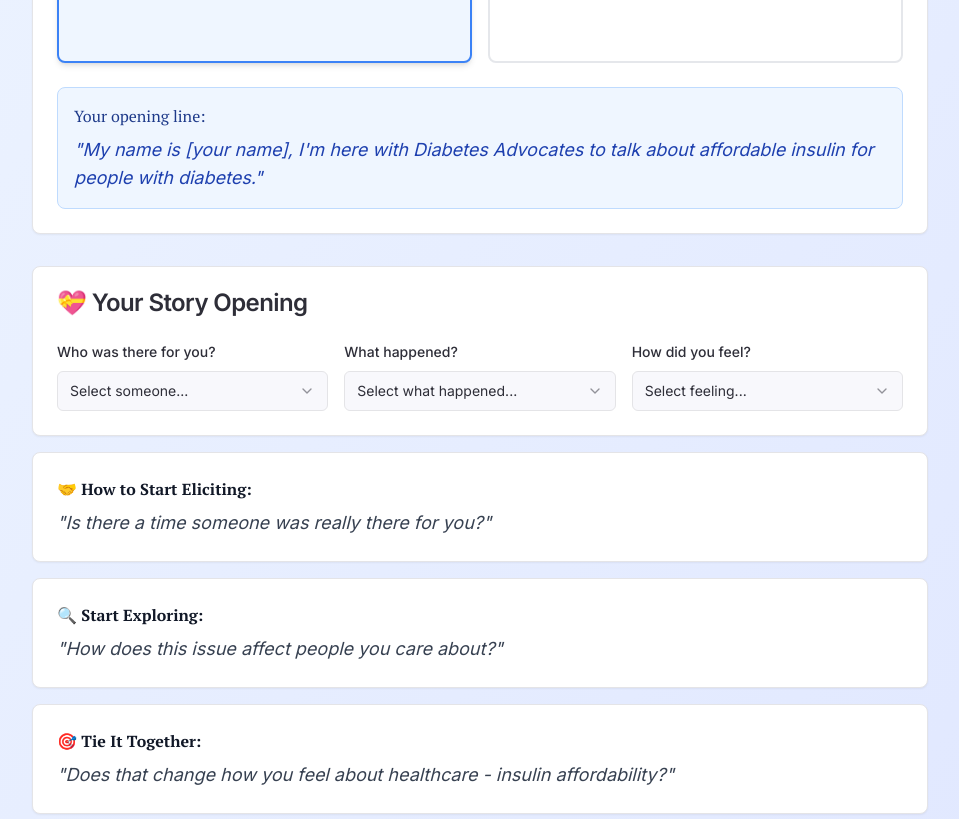
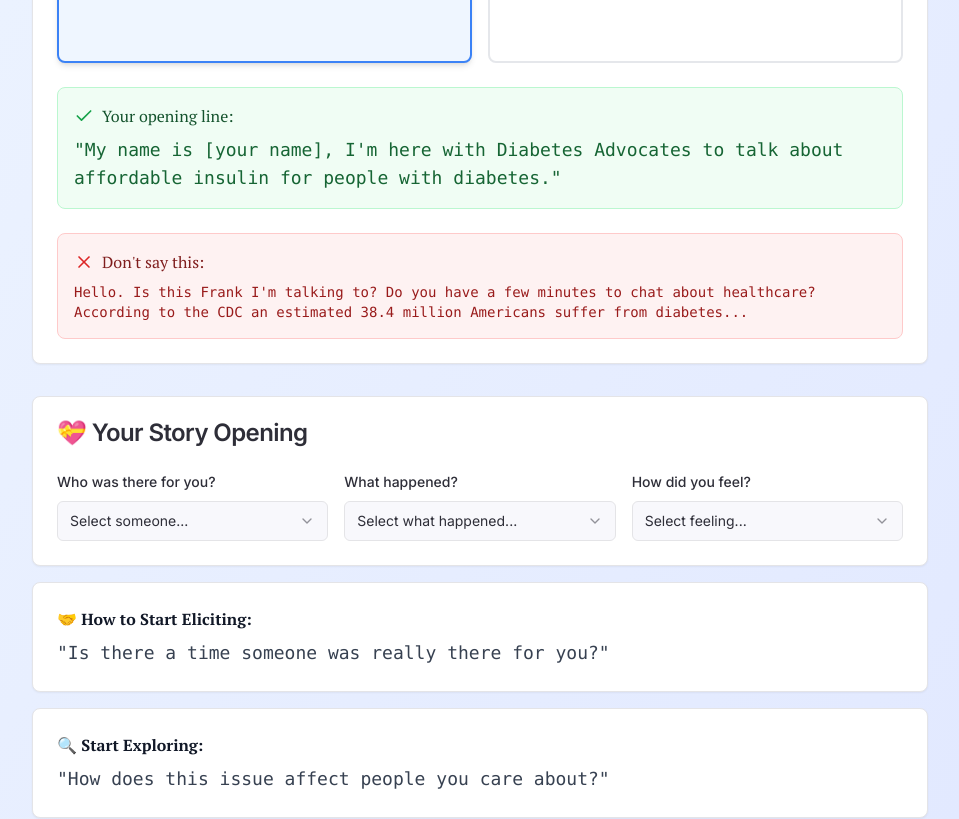
Before and after one commit to djechlin/empathy-wins-dialogue, a React (Vite) app: page /preparation in a window 1280 px wide. Shown: the part 740-1559 px from the top of the page, without its empty margins (160-1119 px from the left). Built offline with nearby package versions, Linux system fonts and the light colour scheme; a web font is replaced by a local one.

Commit message:
Refine opening lines and add "Don't say this" box
Modified the opening lines to include a green checkmark or smiley, a red "Don't say this" box, and formatted the speech text in monospace.

```diff
--- a/src/pages/Preparation.tsx
+++ b/src/pages/Preparation.tsx
@@ -4,7 +4,7 @@ import { Card, CardContent, CardHeader, CardTitle } from '@/ui/card';
 import { Label } from '@/ui/label';
 import { RadioGroup, RadioGroupItem } from '@/ui/radio-group';
 import { Select, SelectContent, SelectItem, SelectTrigger, SelectValue } from '@/ui/select';
-import { ArrowRight, Heart, RotateCcw, Users } from 'lucide-react';
+import { ArrowRight, Heart, RotateCcw, Users, Check, X } from 'lucide-react';
 import { useState } from 'react';
 import { useNavigate, useSearchParams } from 'react-router-dom';
 
@@ -23,11 +23,13 @@ const Preparation = () => {
       title: 'Healthcare - Insulin Affordability',
       plainLanguage: 'affordable insulin for people with diabetes',
       organization: 'Diabetes Advocates',
+      dontSayText: 'Hello. Is this Frank I\'m talking to? Do you have a few minutes to chat about healthcare? According to the CDC an estimated 38.4 million Americans suffer from diabetes...',
     },
     climate: {
       title: 'Climate - Wildfire Management',
       plainLanguage: 'protecting our communities from wildfires',
       organization: 'Safe Climate Advocates',
+      dontSayText: 'Hello. Is this Frank I\'m talking to? Do you have a few minutes to chat about the devastating impacts of climate change? In 2024, global carbon dioxide emission reached 41.6 billion tons...',
     },
   };
 
@@ -165,10 +167,24 @@ const Preparation = () => {
             </div>
 
             {/* Script Preview */}
-            <div className="mt-6 p-4 bg-blue-50 border border-blue-200 rounded-lg">
-              <h4 className="font-medium text-blue-900 mb-2">Your opening line:</h4>
-              <p className="text-blue-800 italic text-lg">
+            <div className="mt-6 p-4 bg-green-50 border border-green-200 rounded-lg">
+              <div className="flex items-center mb-2">
+                <Check className="w-5 h-5 text-green-600 mr-2" />
+                <h4 className="font-medium text-green-900">Your opening line:</h4>
+              </div>
+              <p className="text-green-800 text-lg font-mono">
                 "My name is [your name], I'm here with {currentIssue.organization} to talk about {currentIssue.plainLanguage}."
+              </p>
+            </div>
+
+            {/* Don't Say This */}
+            <div className="mt-4 p-4 bg-red-50 border border-red-200 rounded-lg">
+              <div className="flex items-center mb-2">
+                <X className="w-5 h-5 text-red-600 mr-2" />
+                <h4 className="font-medium text-red-900">Don't say this:</h4>
+              </div>
+              <p className="text-red-800 text-sm font-mono">
+                {currentIssue.dontSayText}
               </p>
             </div>
           </CardContent>
@@ -233,7 +249,7 @@ const Preparation = () => {
 
               {personType && eventType && selectedFeeling && (
                 <div className="mt-4 p-4 bg-green-50 border border-green-200 rounded-lg">
-                  <p className="text-green-700 italic text-lg">
+                  <p className="text-green-700 text-lg font-mono">
                     "You know, one time my {personType} {eventType}. In that moment I really felt {selectedFeeling}..."
                   </p>
                   <p className="text-green-600 mt-2 text-sm">Then you'll ask: "Is there a time someone was really there for you?"</p>
@@ -245,21 +261,21 @@ const Preparation = () => {
           <Card>
             <CardContent className="p-6">
               <h3 className="font-semibold text-gray-900 mb-2">🤝 How to Start Eliciting:</h3>
-              <p className="text-lg text-gray-700 italic">"Is there a time someone was really there for you?"</p>
+              <p className="text-lg text-gray-700 font-mono">"Is there a time someone was really there for you?"</p>
             </CardContent>
           </Card>
 
           <Card>
             <CardContent className="p-6">
               <h3 className="font-semibold text-gray-900 mb-2">🔍 Start Exploring:</h3>
-              <p className="text-lg text-gray-700 italic">"How does this issue affect people you care about?"</p>
+              <p className="text-lg text-gray-700 font-mono">"How does this issue affect people you care about?"</p>
             </CardContent>
           </Card>
 
           <Card>
             <CardContent className="p-6">
               <h3 className="font-semibold text-gray-900 mb-2">🎯 Tie It Together:</h3>
-              <p className="text-lg text-gray-700 italic">"Does that change how you feel about {currentIssue.title.toLowerCase()}?"</p>
+              <p className="text-lg text-gray-700 font-mono">"Does that change how you feel about {currentIssue.title.toLowerCase()}?"</p>
             </CardContent>
           </Card>
         </div>
```
